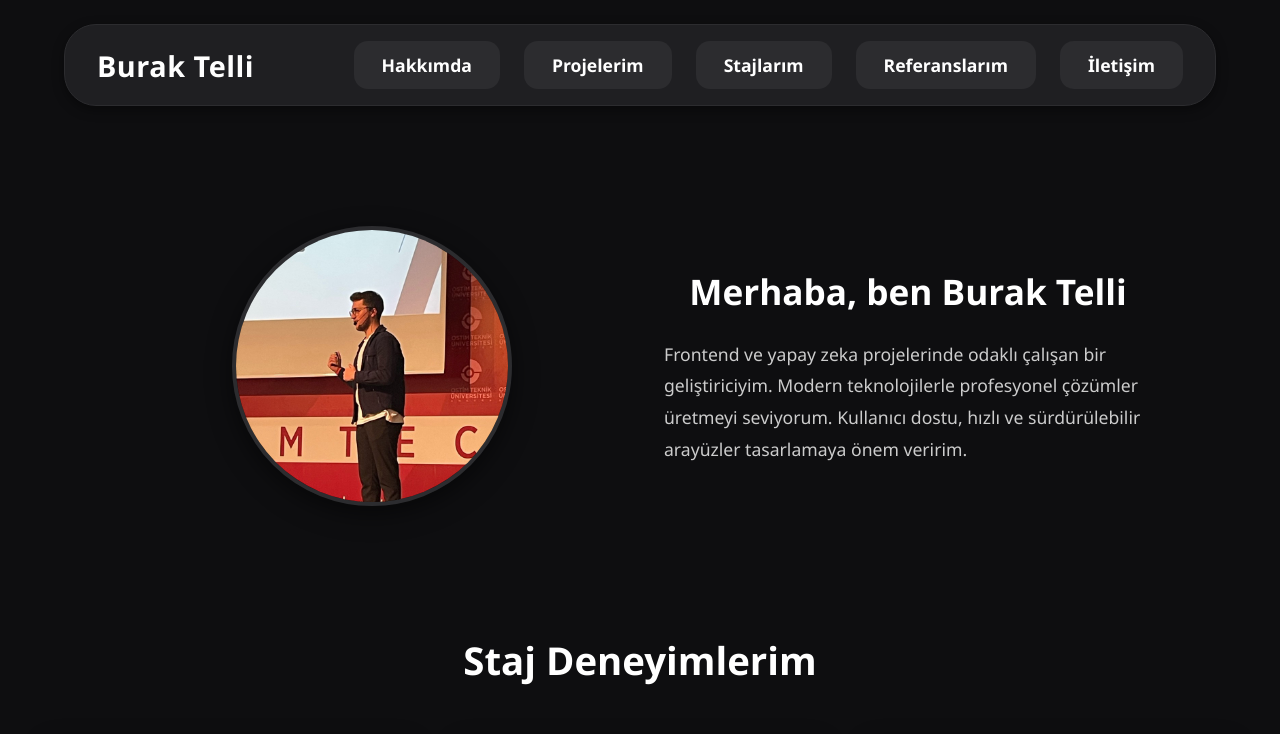
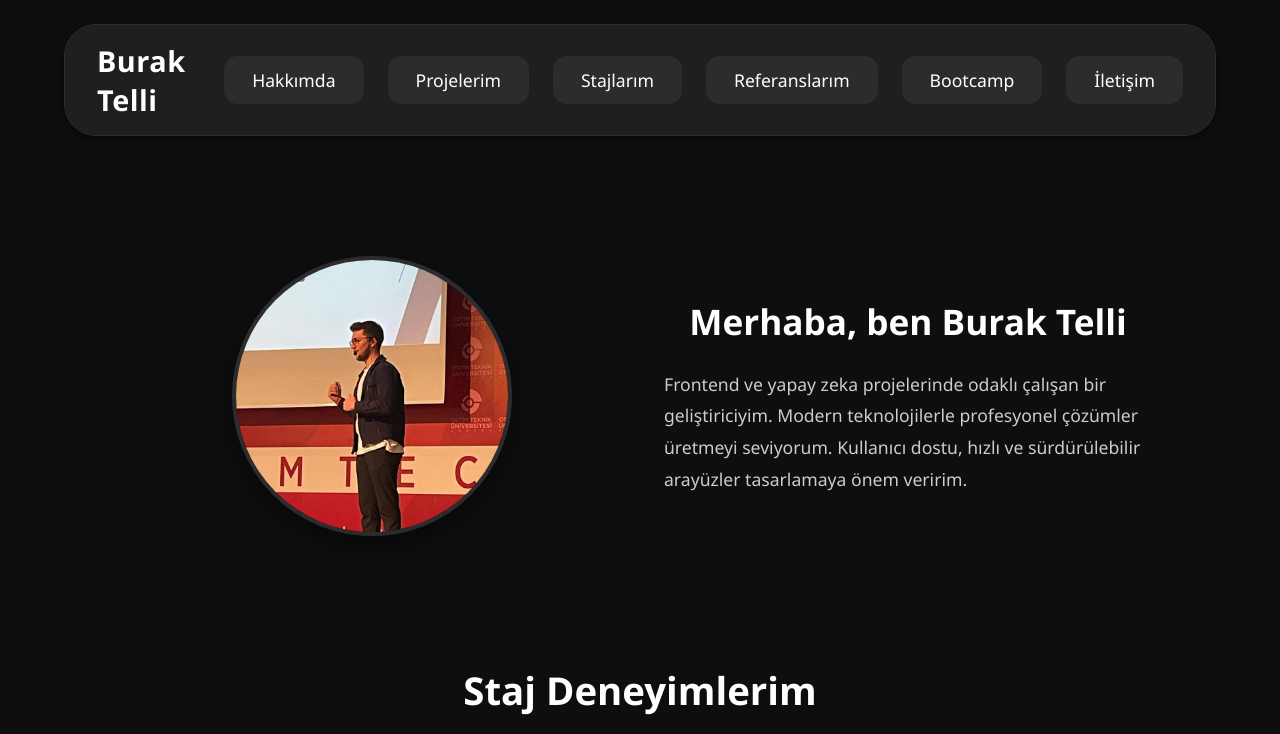
Before and after one commit to BurakTeli/My-Web-Portfolio, a React (Vite) app in the folder my-web-portfolio/: page / in a window 1280 px wide. Shown: the top 734 px of the page. Built offline with nearby package versions, Linux system fonts and the light colour scheme.

Commit message:
Header revise

```diff
--- a/my-web-portfolio/src/components/Header/Header.tsx
+++ b/my-web-portfolio/src/components/Header/Header.tsx
@@ -13,6 +13,7 @@ const Header: React.FC = () => {
         <a href="#projects">Projelerim</a>
         <a href="#internships">Stajlarım</a>
         <a href="#references">Referanslarım</a>
+        <a href="#references">Bootcamp</a>
         <a href="#contact">İletişim</a>
       </nav>
     </header>
--- a/my-web-portfolio/src/style/components/Header/Header.css
+++ b/my-web-portfolio/src/style/components/Header/Header.css
@@ -38,7 +38,7 @@
   background-color: #2c2c2f;
   color: #ffffff;
   font-size: 1.1rem;
-  font-weight: 600;
+  font-weight: 200;
   text-decoration: none;
   transition: background-color 0.3s ease, transform 0.2s ease;
   overflow: hidden;
```
